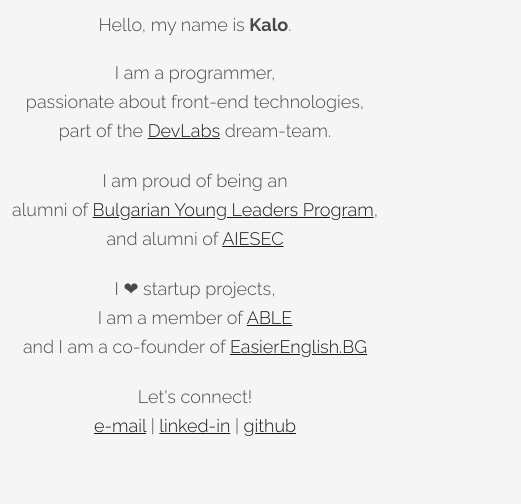
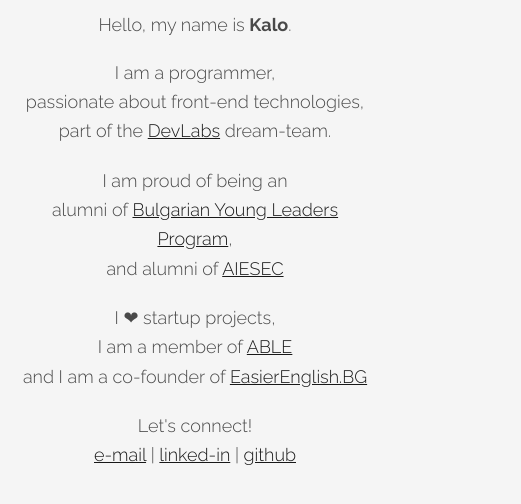
Before and after one commit to superKalo/superkalo-website, a website: page index.html in a window 390 px wide. Shown: the part 128-632 px from the top of the page, 521 px wide, since content can reach past the window. Drawn offline with Linux system fonts and the light colour scheme.

Commit message:
Changed: responsive padding left/right fix

```diff
--- a/sass/style.scss
+++ b/sass/style.scss
@@ -36,6 +36,7 @@
     }
 }
 .content {
+    padding: 0 20px;
     &__name {
         font-size: 18px;
         font-weight: 600;
@@ -44,7 +45,7 @@
 }
 
 .footer {
-    padding-bottom: 20px;
+    padding: 0 20px 20px;
 }
 
 // Tooltip custom styles
@@ -52,6 +53,9 @@
     cursor: pointer;
     width: 300px;
     margin-bottom: 10px;
+    @media screen and (max-width: 600px) {
+        display: none;
+    }
     .tooltip-front {
         border: 1px solid rgba(0, 0, 0, .7);
         border-right: 0;
```
Also changed, not shown: css/style.min.css.
